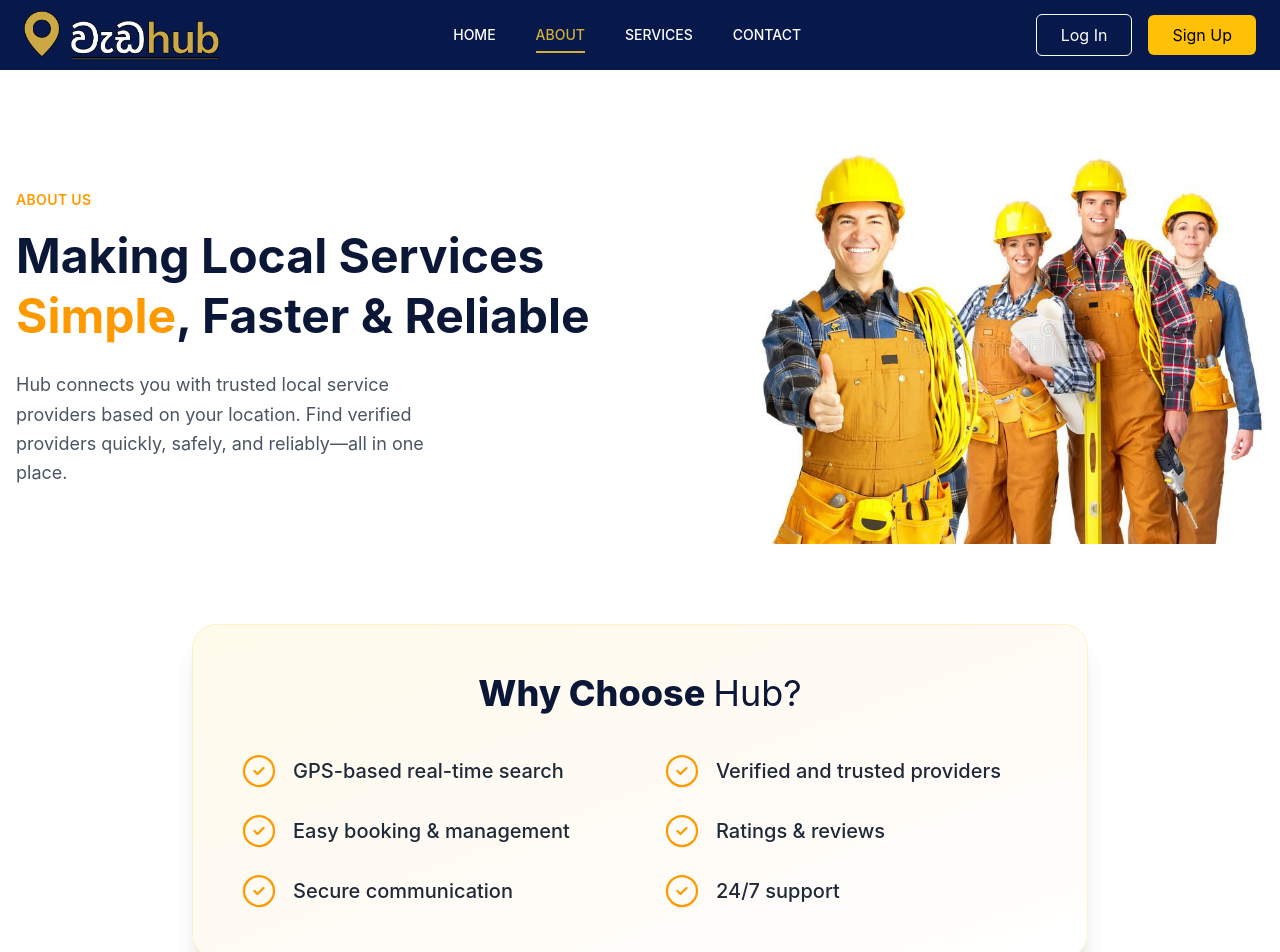
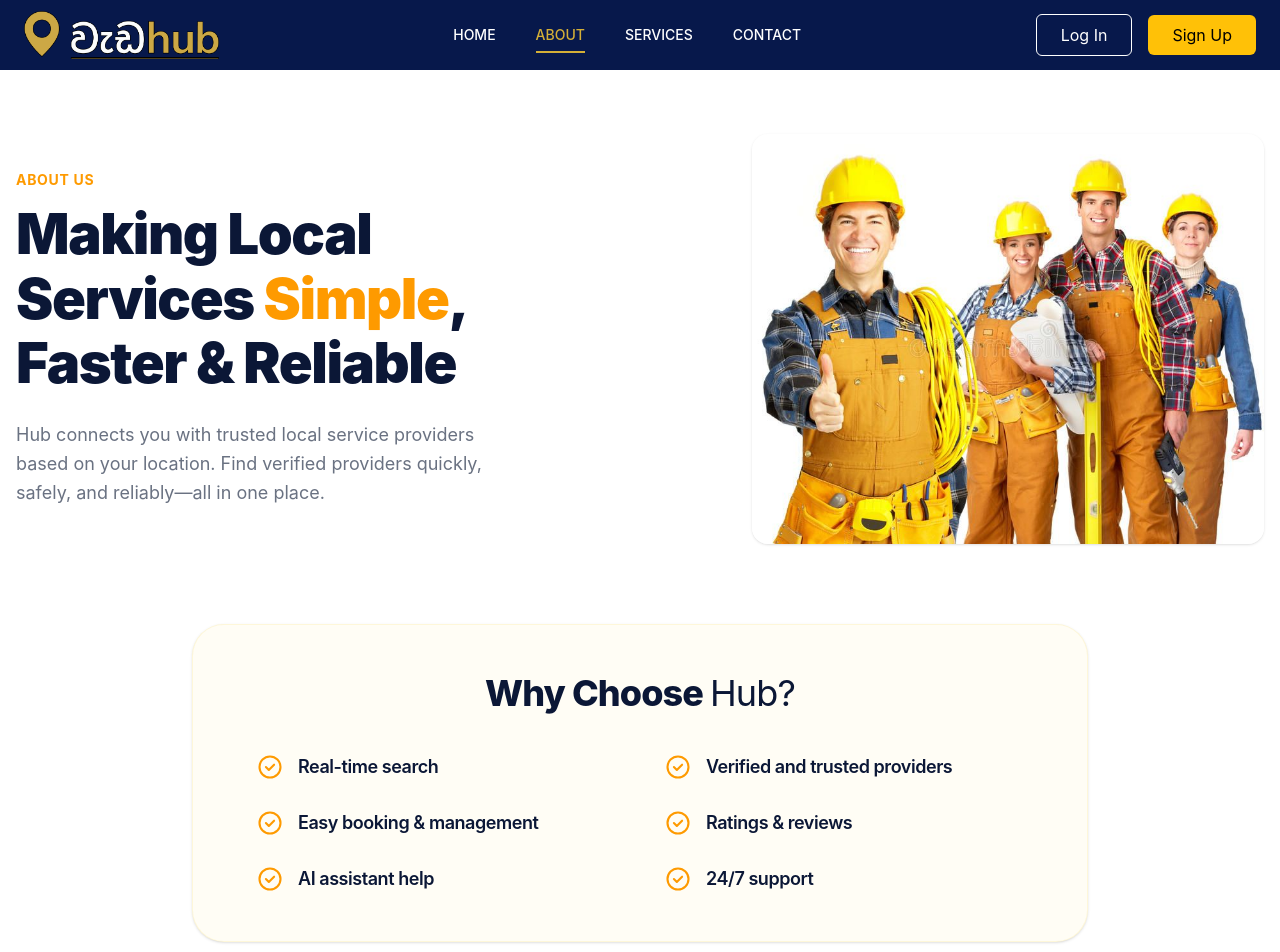
Before and after one commit to sathsararns/wedaHub-frontend, a React app: page /about in a window 1280 px wide. Shown: the top 952 px of the page. Built offline with nearby package versions, Linux system fonts and the light colour scheme; the HTML template or start-up script is replaced by a standard one.

Commit message:
Enhance About Us section styling

```diff
--- a/package.json
+++ b/package.json
@@ -13,7 +13,7 @@
     "@supabase/supabase-js": "^2.105.4",
     "@tailwindcss/vite": "^4.2.4",
     "axios": "^1.15.2",
-    "framer-motion": "^13.0.0",
+    "framer-motion": "^13.1.1",
     "leaflet": "^1.9.4",
     "lucide-react": "^1.25.0",
     "prop-types": "^15.8.1",
--- a/src/components/about/AboutUsHeader.jsx
+++ b/src/components/about/AboutUsHeader.jsx
@@ -1,20 +1,19 @@
-import React from 'react'
+import React from 'react';
 import aboutUsImg from '../../assets/images/AboutUsHeader.jpg';
+
 function AboutUsHeader() {
-  // Features list data for the Why Choose Hub section
+  // Updated feature list to match image 1
   const features = [
-    'GPS-based real-time search',
+    'Real-time search',
     'Verified and trusted providers',
     'Easy booking & management',
     'Ratings & reviews',
-    'Secure communication',
+    'AI assistant help',
     '24/7 support',
   ];
 
-
-
   return (
-    <section className="w-full bg-white py-16 px-4">
+    <section className="w-full bg-white py-16 px-4 font-sans text-[#0b1736]">
       <div className="max-w-7xl mx-auto">
 
         {/* =========================================================
@@ -23,15 +22,15 @@ function AboutUsHeader() {
         <div className="grid grid-cols-1 md:grid-cols-2 gap-8 lg:gap-16 items-center">
           {/* Left Content */}
           <div className="flex flex-col justify-center">
-            <p className="text-amber-500 font-semibold text-sm uppercase tracking-wide mb-4">
+            <p className="text-amber-500 font-bold text-sm uppercase tracking-wider mb-3">
               About Us
             </p>
 
-            <h1 className="text-4xl md:text-5xl font-bold text-[#0b1736] mb-6 leading-tight">
+            <h1 className="text-4xl md:text-5xl lg:text-[56px] font-black text-[#0b1736] mb-6 leading-[1.15] tracking-tight">
               Making Local Services <span className="text-amber-500">Simple</span>, Faster & Reliable
             </h1>
 
-            <p className="text-gray-600 text-base md:text-lg leading-relaxed max-w-md">
+            <p className="text-gray-500 text-base md:text-lg leading-relaxed max-w-lg font-normal">
               Hub connects you with trusted local service providers based on your location.
               Find verified providers quickly, safely, and reliably—all in one place.
             </p>
@@ -42,55 +41,54 @@ function AboutUsHeader() {
             <img
               src={aboutUsImg}
               alt="Local Services Providers"
-              className="w-full max-w-md md:max-w-lg h-auto object-cover rounded-lg"
+              className="w-full max-w-md md:max-w-lg h-auto object-cover rounded-2xl shadow-sm"
             />
           </div>
         </div>
 
         {/* =========================================================
-            PART 2: Why Choose Hub Card
+            PART 2: Why Choose Hub Card (Exact match to Image 1)
            ========================================================= */}
-        <div className="relative bg-gradient-to-br from-amber-50 via-orange-50/60 to-white text-gray-800 rounded-3xl p-8 md:p-12 max-w-4xl mx-auto mt-20 border border-amber-100 shadow-xl hover:shadow-2xl hover:shadow-orange-200/50 transform hover:-translate-y-2 hover:scale-[1.01] transition-all duration-300 ease-out group">
+        <div className="bg-[#fffdf5] rounded-[32px] p-8 md:p-12 max-w-4xl mx-auto mt-20 border border-amber-100/60 shadow-sm">
           {/* Card Title */}
           <div className="text-center mb-10">
-            <h2 className="text-3xl md:text-4xl font-extrabold text-[#0b1736]">
+            <h2 className="text-3xl md:text-4xl font-extrabold text-[#0b1736] tracking-tight">
               Why Choose <span className="font-normal text-[#0b1736]">Hub?</span>
             </h2>
           </div>
 
           {/* Features Grid */}
-          <div className="grid grid-cols-1 md:grid-cols-2 gap-x-12 gap-y-6">
+          <div className="grid grid-cols-1 md:grid-cols-2 gap-x-12 gap-y-7 max-w-3xl mx-auto">
             {features.map((feature, index) => (
-              <div key={index} className="flex items-center gap-4">
-                {/* Pure HTML/SVG Orange Checkmark Icon (No installation required!) */}
+              <div key={index} className="flex items-center gap-3.5">
+                {/* Thin Orange Checkmark Icon Matching Image 1 */}
                 <div className="flex-shrink-0">
                   <svg
-                    className="w-8 h-8 md:w-9 md:h-9 text-amber-500"
+                    className="w-7 h-7 text-amber-500"
                     viewBox="0 0 24 24"
                     fill="none"
                     stroke="currentColor"
-                    strokeWidth="1.5"
+                    strokeWidth="1.8"
                     strokeLinecap="round"
                     strokeLinejoin="round"
                   >
-                    <circle cx="12" cy="12" r="10" />
-                    <path d="m9 12 2 2 4-4" />
+                    <circle cx="12" cy="12" r="9" />
+                    <path d="m8.5 12 2.5 2.5 4.5-4.5" />
                   </svg>
                 </div>
 
                 {/* Feature Text */}
-                <p className="text-gray-800 text-lg md:text-xl font-medium">
+                <p className="text-[#0b1736] text-base md:text-lg font-semibold tracking-tight">
                   {feature}
                 </p>
               </div>
             ))}
           </div>
-
         </div>
 
       </div>
     </section>
-  )
+  );
 }
 
-export default AboutUsHeader
+export default AboutUsHeader;
```
Also changed, not shown: 1 other file (tests, documents, lock files or other folders).
